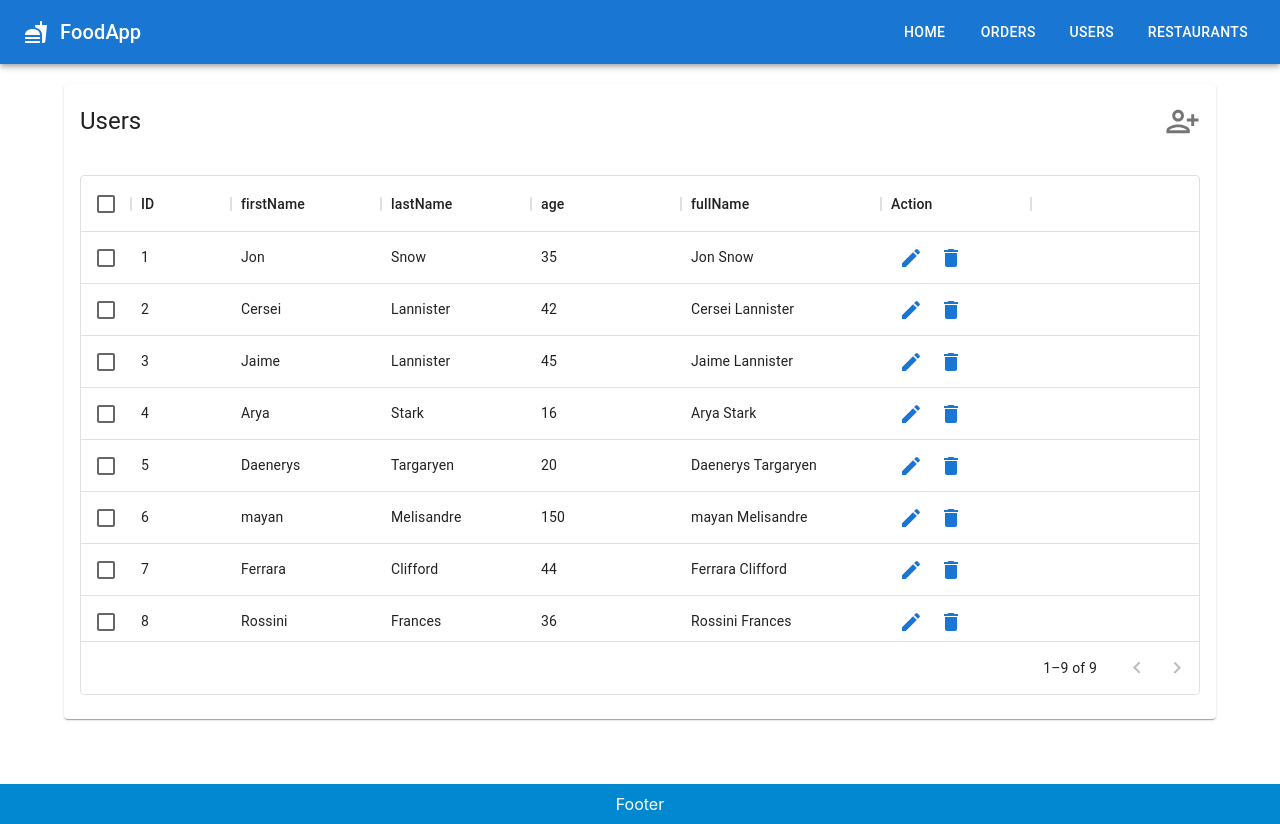
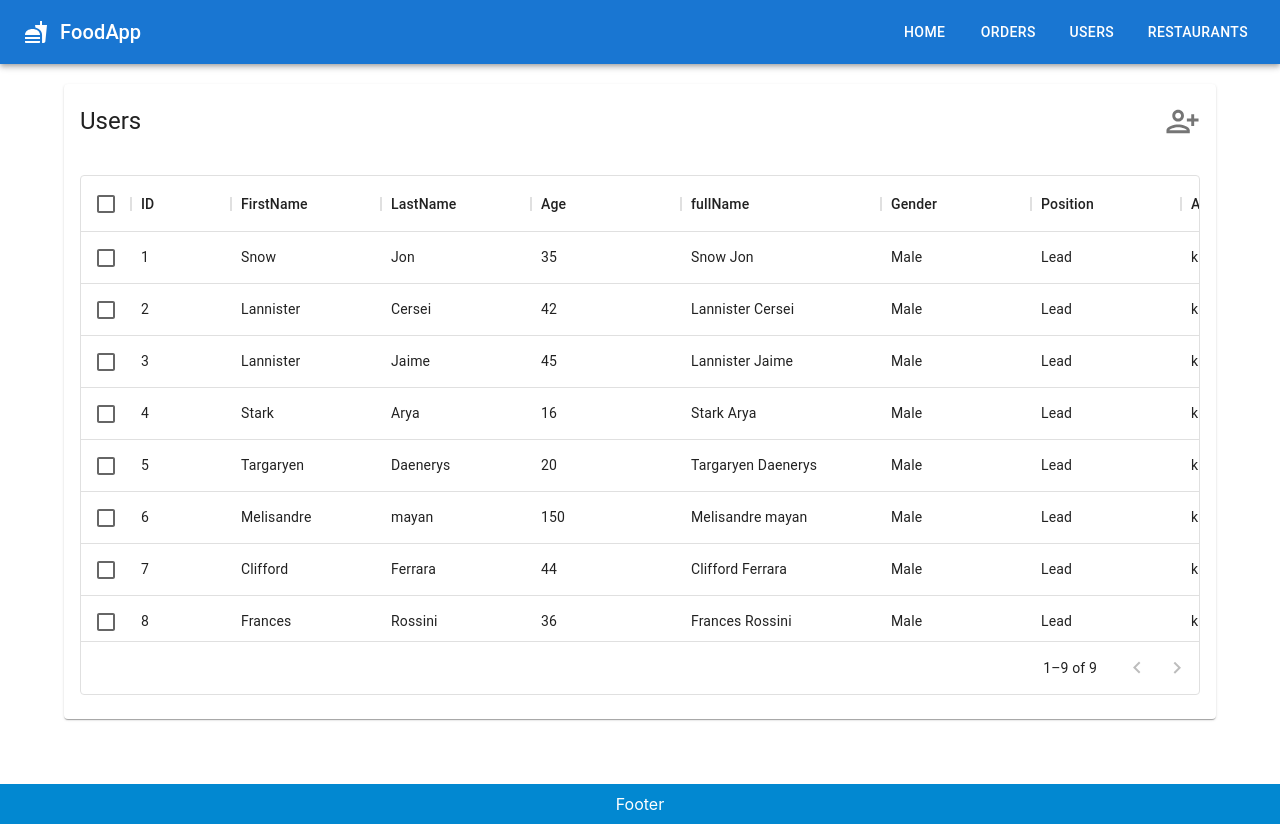
Before and after one commit to syedasadhashmi/FoodApp, a Next.js app: page /Users in a window 1280 px wide. Built offline with nearby package versions, Linux system fonts and the light colour scheme.

Commit message:
data grid of users updated

```diff
--- a/pages/Users/index.js
+++ b/pages/Users/index.js
@@ -6,26 +6,98 @@ import EditIcon from "@mui/icons-material/Edit";
 import DeleteIcon from "@mui/icons-material/Delete";
 export default function Users() {
   const rowData = [
-    { id: 1, lastName: "Snow", firstName: "Jon", age: 35 },
-    { id: 2, lastName: "Lannister", firstName: "Cersei", age: 42 },
-    { id: 3, lastName: "Lannister", firstName: "Jaime", age: 45 },
-    { id: 4, lastName: "Stark", firstName: "Arya", age: 16 },
-    { id: 5, lastName: "Targaryen", firstName: "Daenerys", age: 20 },
-    { id: 6, lastName: "Melisandre", firstName: "mayan", age: 150 },
-    { id: 7, lastName: "Clifford", firstName: "Ferrara", age: 44 },
-    { id: 8, lastName: "Frances", firstName: "Rossini", age: 36 },
-    { id: 9, lastName: "Roxie", firstName: "Harvey", age: 65 },
+    {
+      id: 1,
+      FirstName: "Snow",
+      LastName: "Jon",
+      Age: 35,
+      Gender: "Male",
+      Position: "Lead",
+      Address: "king Selveston",
+    },
+    {
+      id: 2,
+      FirstName: "Lannister",
+      LastName: "Cersei",
+      Age: 42,
+      Gender: "Male",
+      Position: "Lead",
+      Address: "king Selveston",
+    },
+    {
+      id: 3,
+      FirstName: "Lannister",
+      LastName: "Jaime",
+      Age: 45,
+      Gender: "Male",
+      Position: "Lead",
+      Address: "king Selveston",
+    },
+    {
+      id: 4,
+      FirstName: "Stark",
+      LastName: "Arya",
+      Age: 16,
+      Gender: "Male",
+      Position: "Lead",
+      Address: "king Selveston",
+    },
+    {
+      id: 5,
+      FirstName: "Targaryen",
+      LastName: "Daenerys",
+      Age: 20,
+      Gender: "Male",
+      Position: "Lead",
+      Address: "king Selveston",
+    },
+    {
+      id: 6,
+      FirstName: "Melisandre",
+      LastName: "mayan",
+      Age: 150,
+      Gender: "Male",
+      Position: "Lead",
+      Address: "king Selveston",
+    },
+    {
+      id: 7,
+      FirstName: "Clifford",
+      LastName: "Ferrara",
+      Age: 44,
+      Gender: "Male",
+      Position: "Lead",
+      Address: "king Selveston",
+    },
+    {
+      id: 8,
+      FirstName: "Frances",
+      LastName: "Rossini",
+      Age: 36,
+      Gender: "Male",
+      Position: "Lead",
+      Address: "king Selveston",
+    },
+    {
+      id: 9,
+      FirstName: "Roxie",
+      LastName: "Harvey",
+      Age: 65,
+      Gender: "Male",
+      Position: "Lead",
+      Address: "king Selveston",
+    },
   ];
   const columnsData = [
     { field: "id", headerName: "ID", width: 100 },
     {
-      field: "firstName",
-      headerName: "firstName",
+      field: "FirstName",
+      headerName: "FirstName",
       width: 150,
       editable: true,
     },
-    { field: "lastName", headerName: "lastName", width: 150 },
-    { field: "age", headerName: "age", width: 150 },
+    { field: "LastName", headerName: "LastName", width: 150 },
+    { field: "Age", headerName: "Age", width: 150 },
     {
       field: "fullName",
       headerName: "fullName",
@@ -33,15 +105,18 @@ export default function Users() {
       sortable: false,
       width: 200,
       valueGetter: (params) =>
-        `${params.row.firstName || ""} ${params.row.lastName || ""}`,
+        `${params.row.FirstName || ""} ${params.row.LastName || ""}`,
     },
+    { field: "Gender", headerName: "Gender", width: 150 },
+    { field: "Position", headerName: "Position", width: 150 },
+    { field: "Address", headerName: "Address", width: 150 },
     {
       field: "Action",
       width: 150,
       renderCell: (cellValues) => {
         return (
           <>
-            <IconButton
+            {/* <IconButton
               variant="contained"
               color="primary"
               // onClick={(event) => {
@@ -49,7 +124,7 @@ export default function Users() {
               // }}
             >
               <EditIcon />
-            </IconButton>
+            </IconButton> */}
             <IconButton
               variant="contained"
               color="primary"
```
